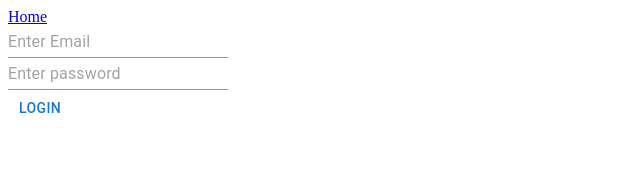
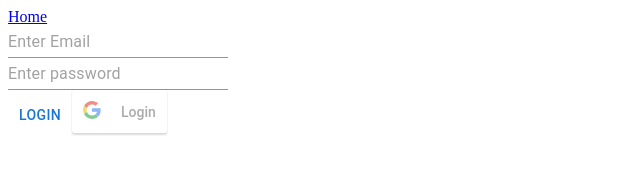
Before and after one commit to ujjawala397/ComponentsWebsite, a React (Create React App) app: page /signin in a window 1280 px wide. Shown: the top 183 px of the page, without its empty margins (0-640 px from the left). Built offline with nearby package versions, Linux system fonts and the light colour scheme.

Commit message:
sign in with google, (mismatch url error)

```diff
--- a/package.json
+++ b/package.json
@@ -11,6 +11,7 @@
     "@testing-library/user-event": "^13.5.0",
     "react": "^18.2.0",
     "react-dom": "^18.2.0",
+    "react-google-login": "^5.2.2",
     "react-router-dom": "^6.3.0",
     "react-scripts": "5.0.1",
     "web-vitals": "^2.1.4"
--- a/src/components/Login/LoginForm.jsx
+++ b/src/components/Login/LoginForm.jsx
@@ -2,13 +2,19 @@ import { Input,Button } from '@mui/material';
 import React from 'react'
 import { useState } from 'react';
 import { Link } from 'react-router-dom';
-
+import GoogleLogin from 'react-google-login';
 const LoginForm = () => {
 
     const [data,setData]=useState({name:''});
 
     function handleSubmit(){
 
+    }
+    const responseSucessGoogle = (response) => {
+        console.log(response)
+    }
+    const responseFailureGoogle = (response) => {
+        console.log(response)
     }
     return (
     <div>
@@ -19,6 +25,13 @@ const LoginForm = () => {
             <Input placeholder='Enter password' type="password" onChange={(e)=>(setData({...data,pass:e.target.value}))}/>
             <br></br>
             <Button type ="submit">Login</Button>
+            <GoogleLogin
+                clientId="1005337760285-v3kctt2qg09vukhkkt1amftftde5v932.apps.googleusercontent.com"
+                buttonText="Login"
+                onSuccess={responseSucessGoogle}
+                onFailure={responseFailureGoogle}
+                cookiePolicy={'single_host_origin'}
+            />
         </form>
     </div>
   )
--- a/src/pages/Homepage.js
+++ b/src/pages/Homepage.js
@@ -22,7 +22,7 @@ const HomePage = () => {
                 <li><Link to="card">Card</Link></li>
                 <li><Link to="todoApp">Todo App</Link></li>
                 <li><Link to="hitApi">Hit Api</Link></li>
-                <li><Link to="signin">SignIn</Link></li>
+                <li><Link to="signin">SignIn with google</Link></li>
                 <li><Link to="signup">SignUp</Link></li>
             </div>
 
```
Also changed, not shown: 1 other file (tests, documents, lock files or other folders).
